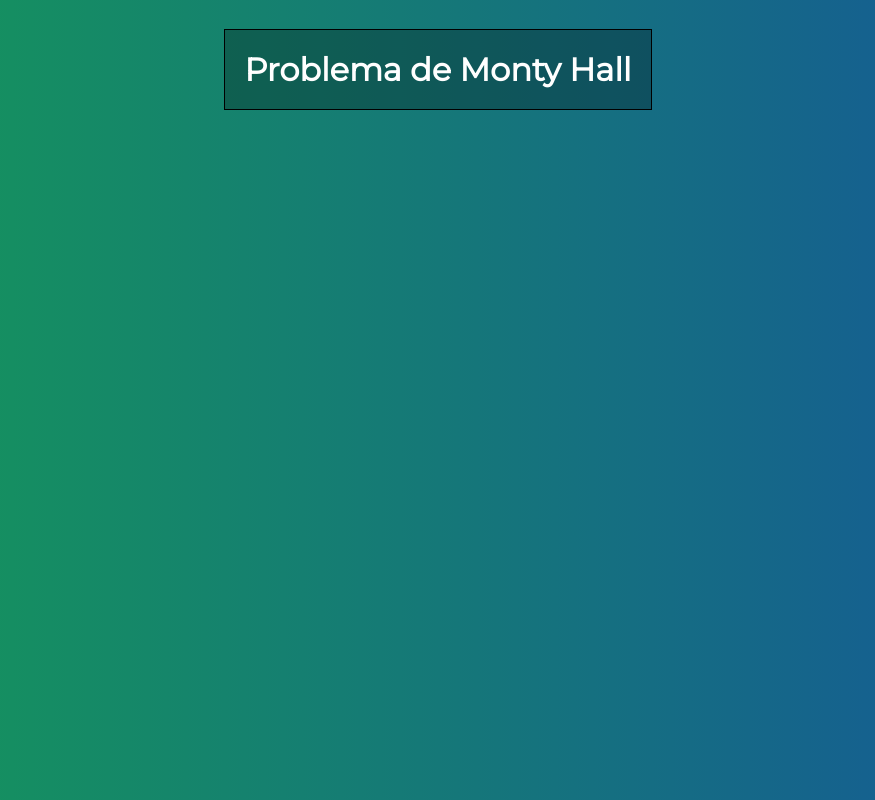
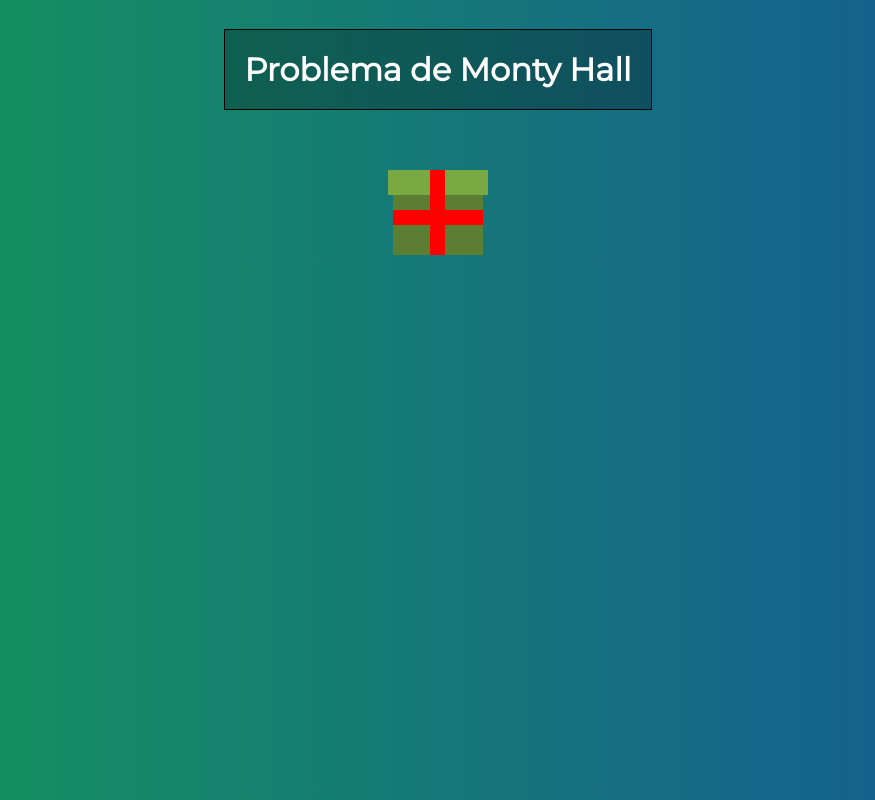
Before and after one commit to LucasMatheus96/MontyHall, a Vue app in the folder montyhall/: page / in a window 1280 px wide. Shown: the whole page, without its empty margins (202-1077 px from the left). Built offline with nearby package versions, Linux system fonts and the light colour scheme.

Commit message:
MontyHall_Project_02

```diff
--- a/montyhall/src/App.vue
+++ b/montyhall/src/App.vue
@@ -1,12 +1,17 @@
 <template>
   <div id="app">
     <h1>Problema de Monty Hall</h1>
+    <BoxGift></BoxGift>
   </div>
 </template>
 
 <script>
+import BoxGift from './components/BoxGift.vue'
+
+
 export default {
-
+  name:'App',
+  components:{BoxGift}
 }
 </script>
 
--- /dev/null
+++ b/montyhall/src/components/BoxGift.vue
@@ -0,0 +1,57 @@
+<template>
+
+    <div class="BoxGift">
+      <div class="BoxGift-tie-1"></div>
+      <div class="BoxGift-tie-2"> </div>
+      <div class="BoxGift-top"></div>
+      <div class="BoxGift-body"></div>
+    </div>
+
+
+
+
+
+</template>
+
+<script>
+export default {
+name:'BoxGift'
+}
+</script>
+
+<style>
+
+.BoxGift{
+  position: relative;
+  display: flex;
+  flex-direction: column;
+  align-items: center;
+  z-index: 10;
+}
+
+.BoxGift-top{
+  width: 100px;
+  height: 25px;
+  background-color: #7aa944;
+
+}
+ .BoxGift-body{
+  width: 90px;
+  height: 60px;
+  background-color: #5c7e32;
+}
+.BoxGift-tie-1{
+  position: absolute;
+  width: 15px;
+  height: 85px;
+  background-color: red;
+}
+
+.BoxGift-tie-2{
+  position: absolute;
+  top:40px;
+  width: 90px;
+  height: 15px;
+  background-color: red;
+}
+</style>
```
